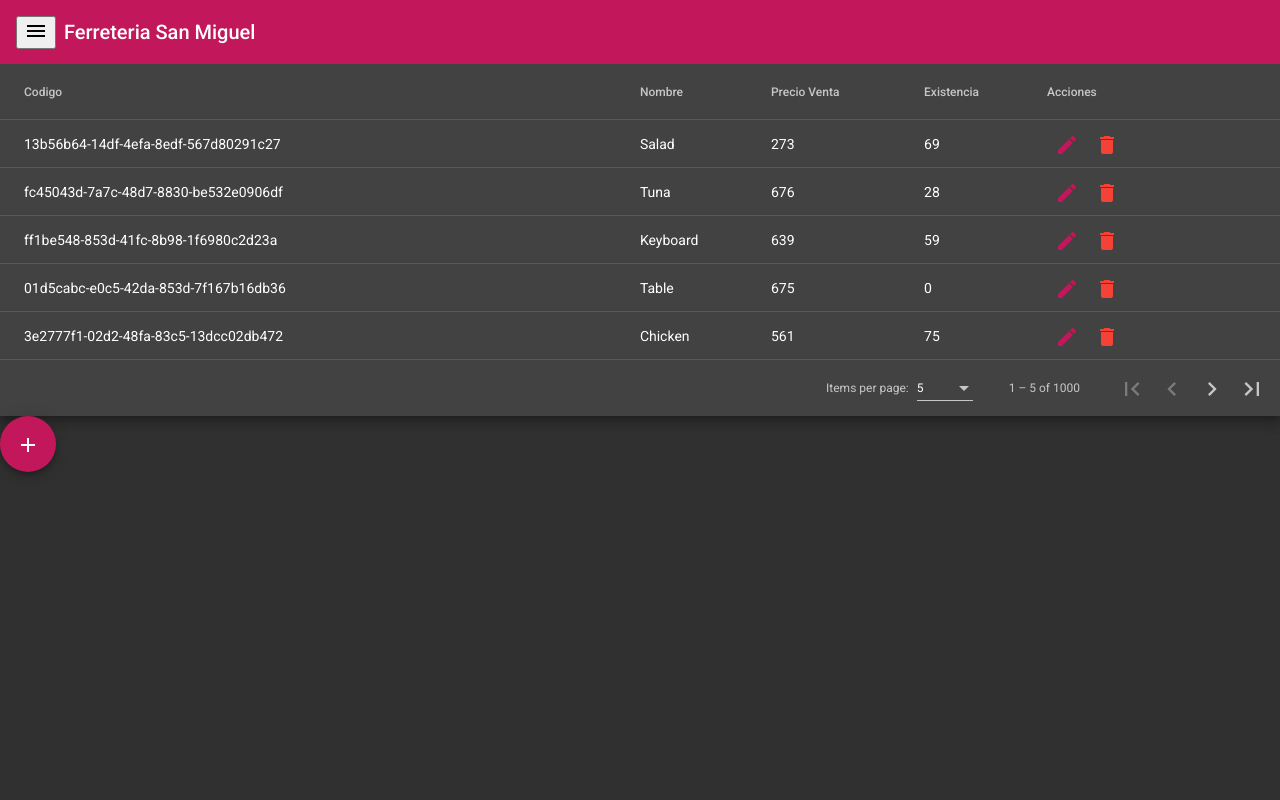
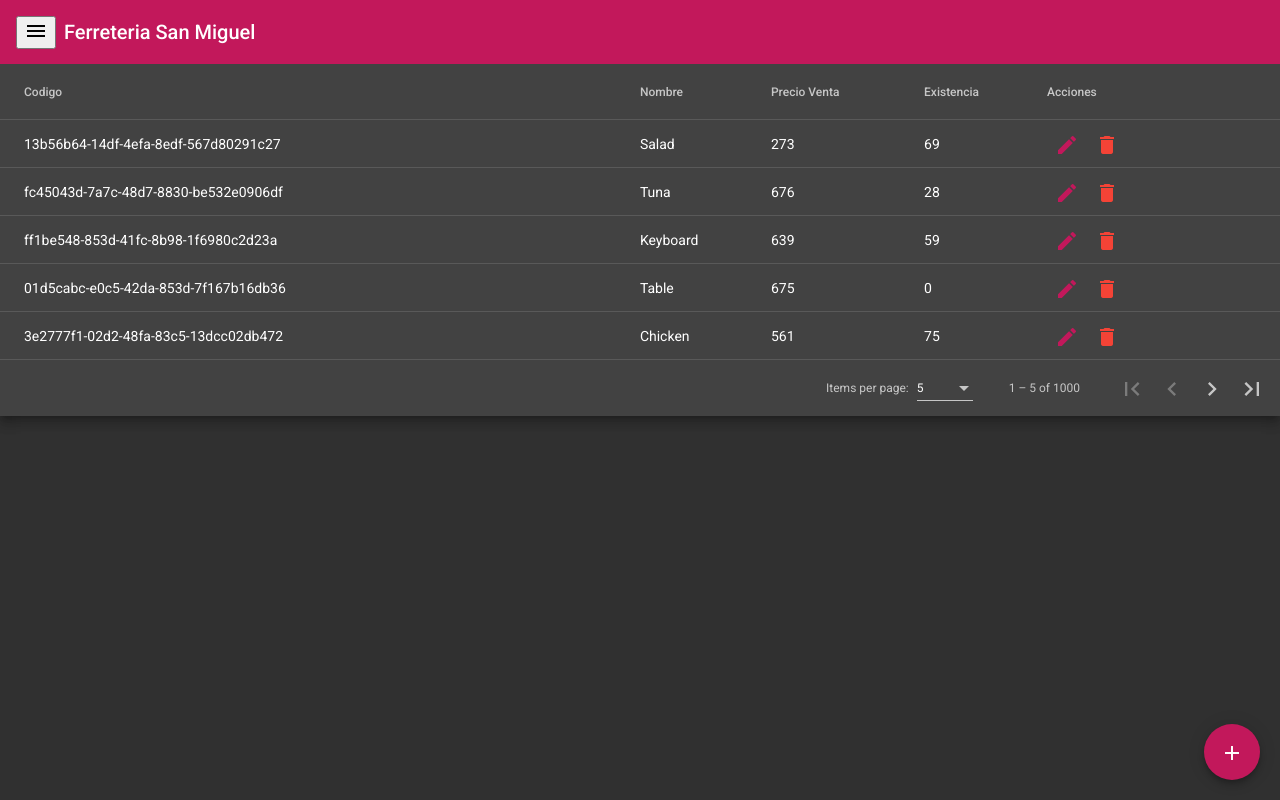
Before and after one commit to ramirezsebas/primer_final_front, an Angular app: page /productos in a window 1280 px wide. Built offline with nearby package versions, Linux system fonts and the light colour scheme.

Commit message:
feat: css correspondiente al boton de FAB

```diff
--- a/src/app/features/productos/pages/productos-page/productos-page.component.scss
+++ b/src/app/features/productos/pages/productos-page/productos-page.component.scss
@@ -1,3 +1,9 @@
 table {
   width: 100%;
 }
+
+.fab {
+  position: fixed;
+  bottom: 20px;
+  right: 20px;
+}
```
